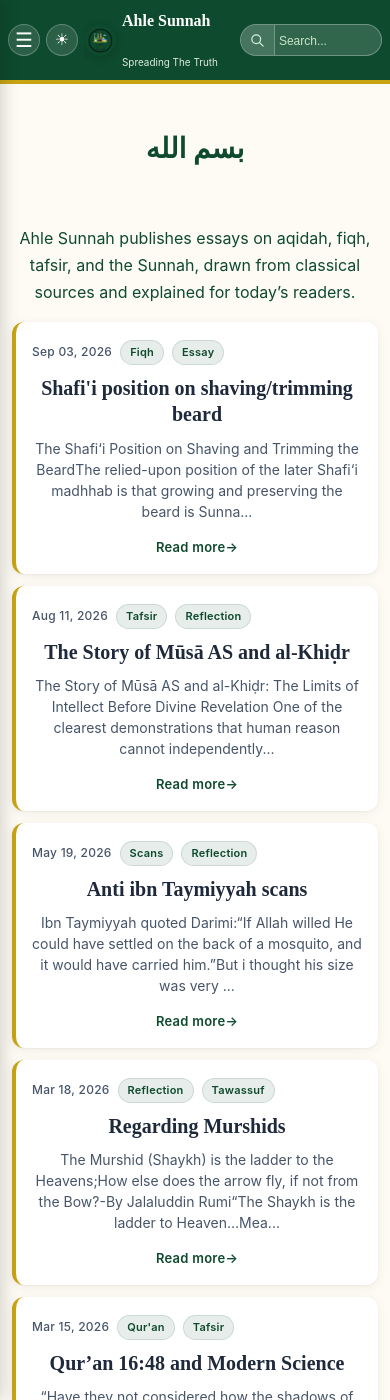
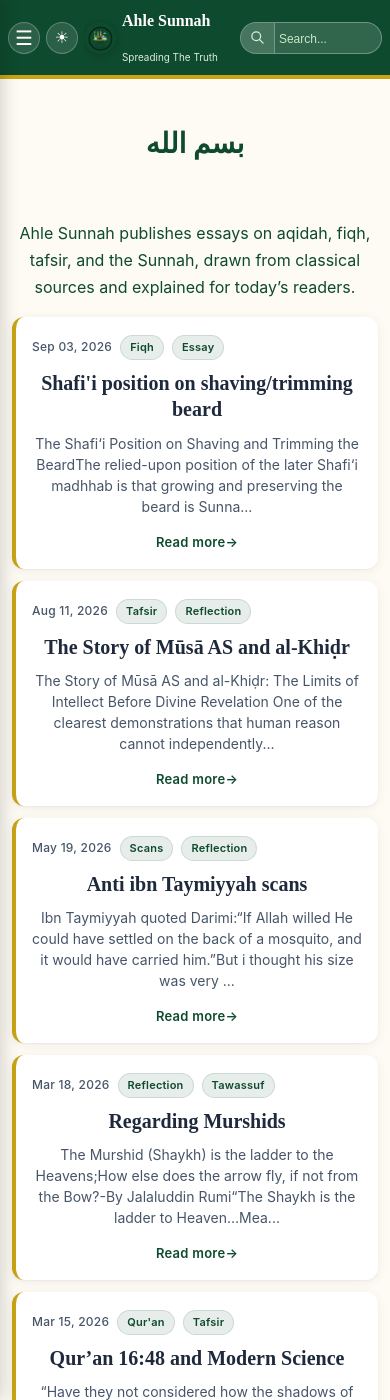
Before and after one commit to Fali17/ahlesunnah, a Jekyll site: the page built from index.html, in a window 390 px wide and 1400 px high. Built offline with Jekyll 4.4.1, drawn with Linux system fonts in a browser that asks for light colours; the list of posts is cut into pages by our own code.

Commit message:
Adjust subtitle margin in default layout

```diff
--- a/_layouts/default.html
+++ b/_layouts/default.html
@@ -864,7 +864,7 @@ html[data-theme="dark"] .theme-toggle-btn .theme-icon-dark { display: inline; }
   .subtitle,
   .brand-text .subtitle {
     display: block !important;
-    margin-top: -5px !important;
+    margin-top: -10px !important;
     padding: 0 !important;
     line-height: 1.15 !important;
     font-size: 0.62rem !important;
```
